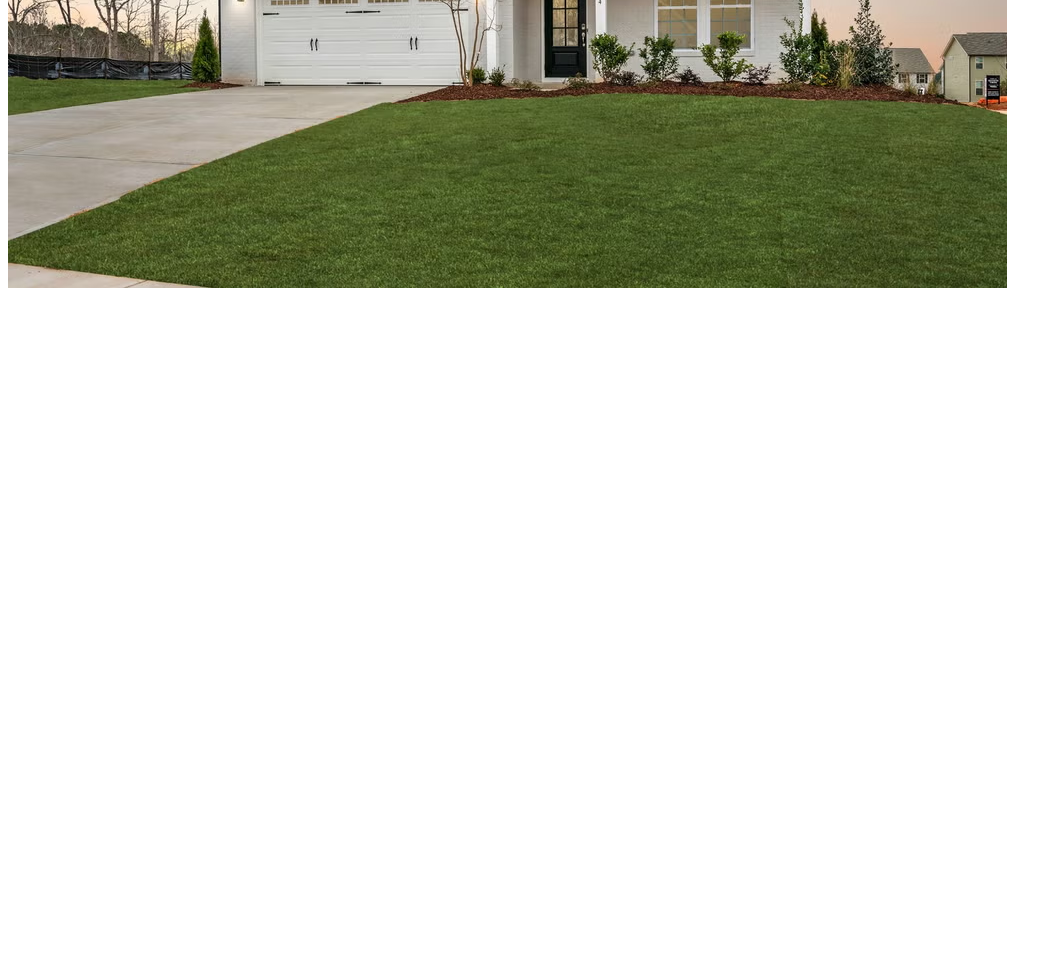
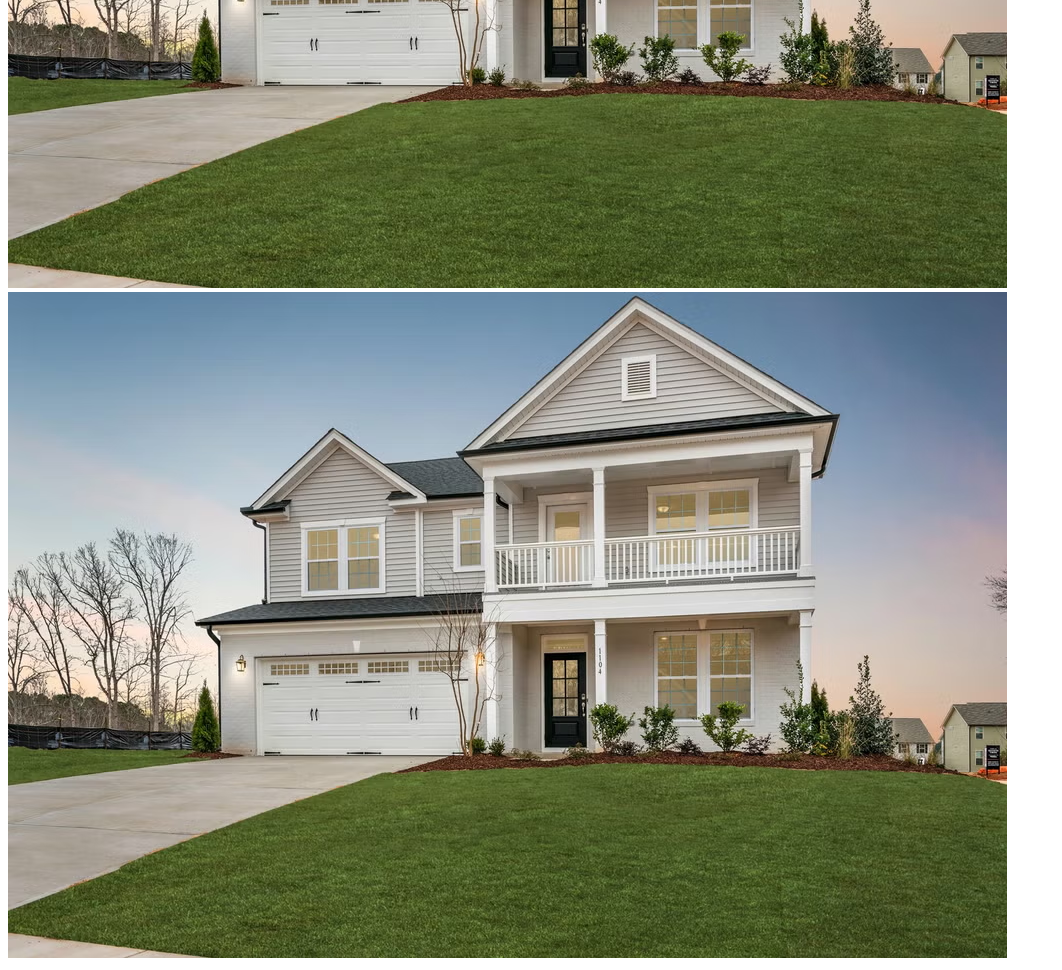
Before and after one commit to ibimran924/project_2, a plain HTML site: page index.html in a window 1280 px wide. Shown: the part 505-1475 px from the top of the page, without its empty margins (0-1062 px from the left). Before the commit the page ends 805 px from the top, so only its background shows below. Drawn offline with Linux system fonts and the light colour scheme.

Commit message:
added new image

```diff
--- a/index.html
+++ b/index.html
@@ -8,6 +8,7 @@
        <h1 style="color:red; background:green; text-align:center; "> I am a Student. </h1>
        <h2 style="color:back; background:yellow; text-align:center;text-decoration:underline"> I am freelancer. </h2>
        <img src="The-Apex-Georgian-Elevation-1.avif">
+	   <img src="The-Apex-Georgian-Elevation-1.avif">
    </body>
 
 </html>
```
